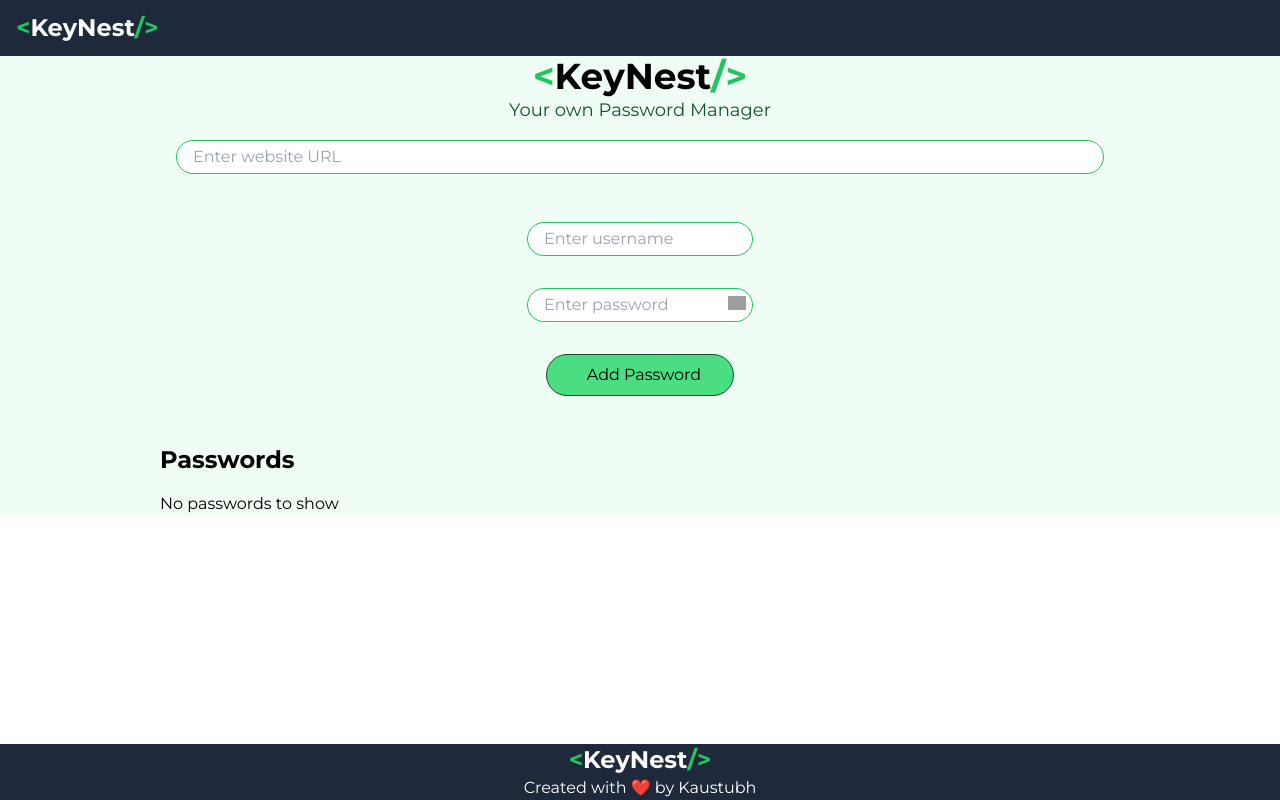
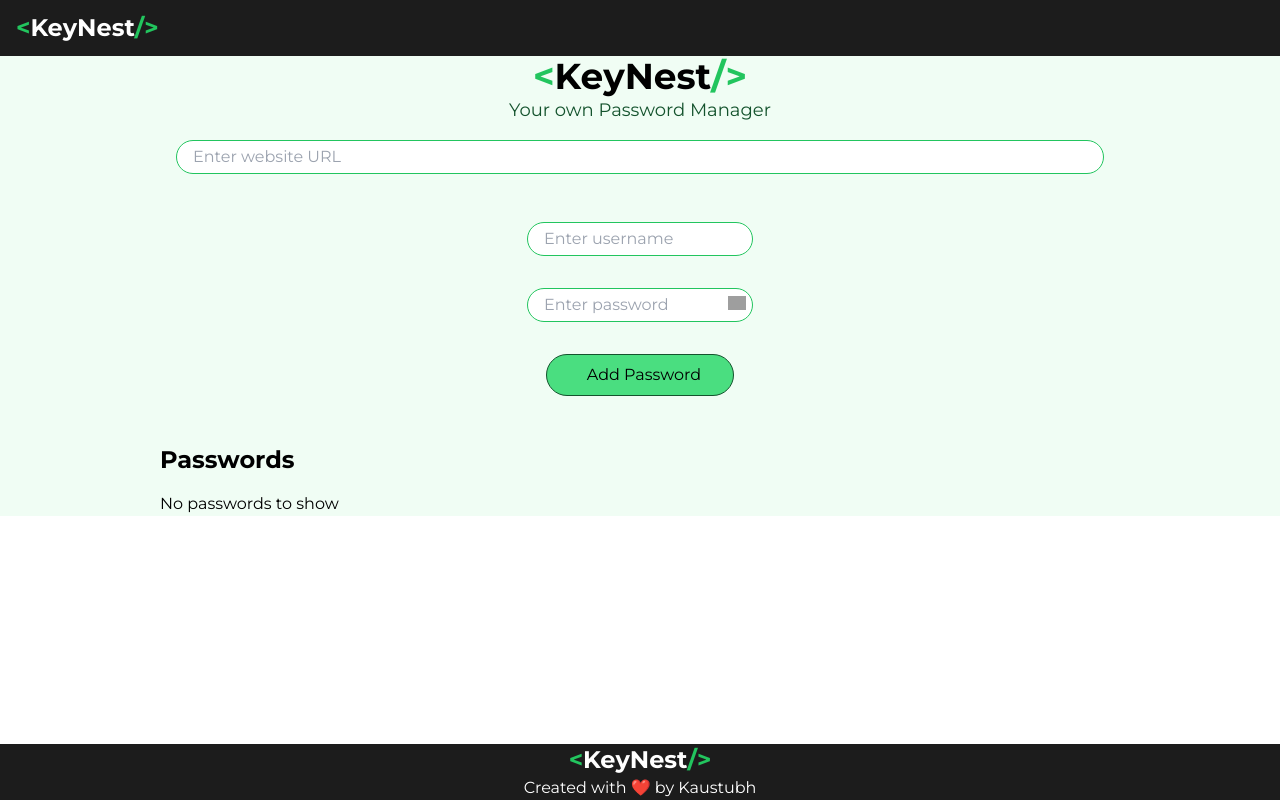
Before and after one commit to kstubhieeee/KeyNest, a React (Vite) app: page / in a window 1280 px wide. Built offline with nearby package versions, Linux system fonts and the light colour scheme; grey boxes are pictures that could not be loaded; some icons are missing.

Commit message:
color changes

```diff
--- a/src/components/Footer.jsx
+++ b/src/components/Footer.jsx
@@ -1,6 +1,6 @@
 const Footer = () => {
     return (
-        <div className='bg-slate-800 text-white flex flex-col justify-center items-center w-full fixed bottom-0'>
+        <div className='bg-[#1c1c1c] text-white flex flex-col justify-center items-center w-full fixed bottom-0'>
             <div className="logo font-bold text-white text-2xl">
                 <span className='text-green-500'> &lt;</span>
                 <span>KeyNest</span><span className='text-green-500'>/&gt;</span>
--- a/src/components/Navbar.jsx
+++ b/src/components/Navbar.jsx
@@ -1,7 +1,7 @@
 
 const Navbar = () => {
     return (
-        <nav className='bg-slate-800 text-white '>
+        <nav className='bg-[#1c1c1c] text-white '>
             <div className="mycontainer flex justify-between items-center px-4 py-5 h-14">
 
                 <div className="logo font-bold text-white text-2xl">
```
